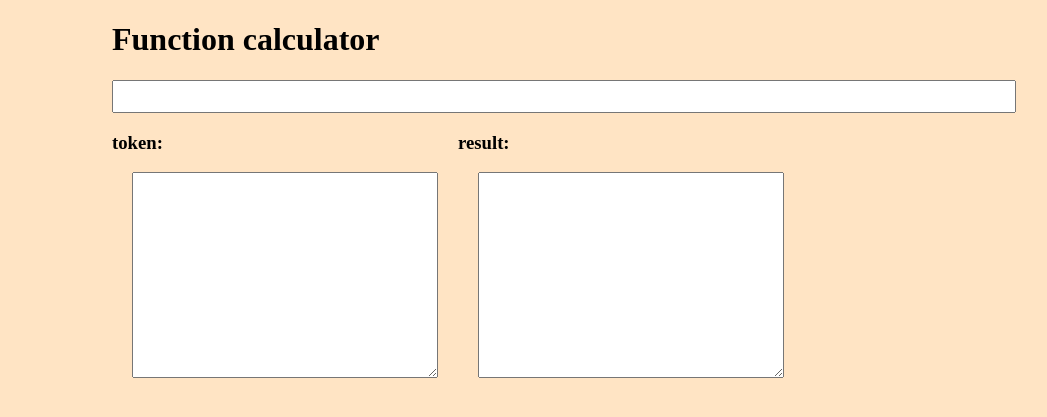
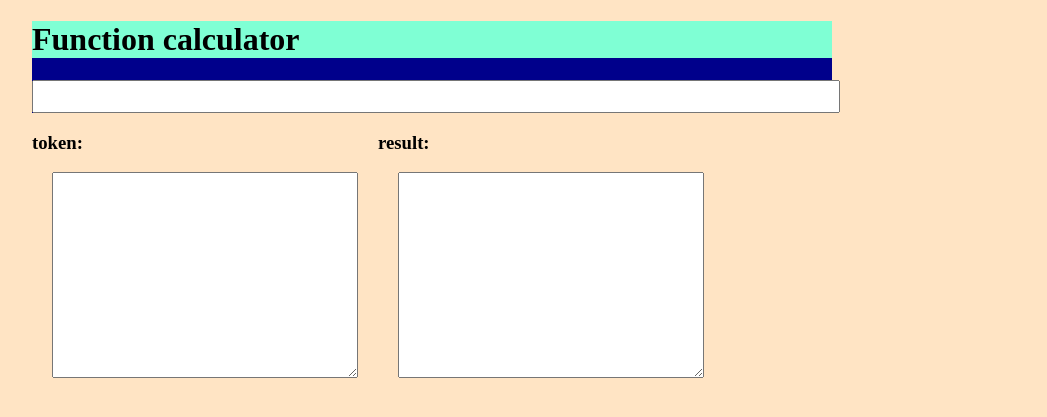
Before and after one commit to elipmoc/JS-, a PHP site: page / in a window 1280 px wide; the page is wider, and only the part inside the window is pictured. Shown: the top 417 px of that part, without its empty margins (208-1255 px from the left). Run offline with PHP 8.4, Linux system fonts and the light colour scheme.

Commit message:
レイアウト改悪した

```diff
--- a/index.css
+++ b/index.css
@@ -1,17 +1,27 @@
 body{
     background-color:bisque;
-    width:100%;
-    margin-left :25%;
+    width:800px;
+    margin:0 auto;
 
     padding-left: 0px;
     padding-top: 0px;
 }
 
+#hoge{
+    background-color:darkblue;
+}
+
+#title {
+    background-color:aquamarine;
+}
+
 #inputText{
     font-size:23px;
     font-weight:bold;
-    width:70%;
+    width:800px;
 }
+
+
 
 #button{
     width:130px;
--- a/index.html
+++ b/index.html
@@ -9,7 +9,8 @@
     <link rel="stylesheet" type="text/css" href="index.css" />
 </head>
 <body>
-    <h1>Function calculator</h1>
+    <div id="hoge">
+        <h1 id="title">Function calculator</h1>
         <form>
             <input type="text" id="inputText" oninput="start()" />
             <input type="text" name="dummy" style="display:none;">
@@ -22,5 +23,6 @@
             <h3>result:</h3>
             <textarea class="textarea" id="resultText"></textarea>
         </div>
+    </div>
 </body>
 </html>
```
Lines whose indentation alone changed are shown as unchanged.
